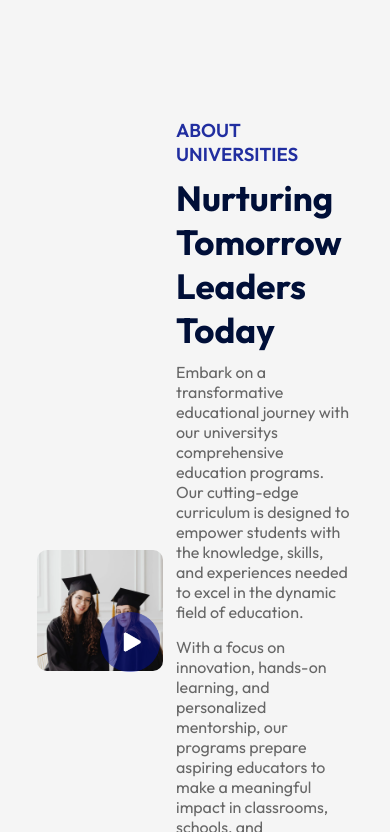
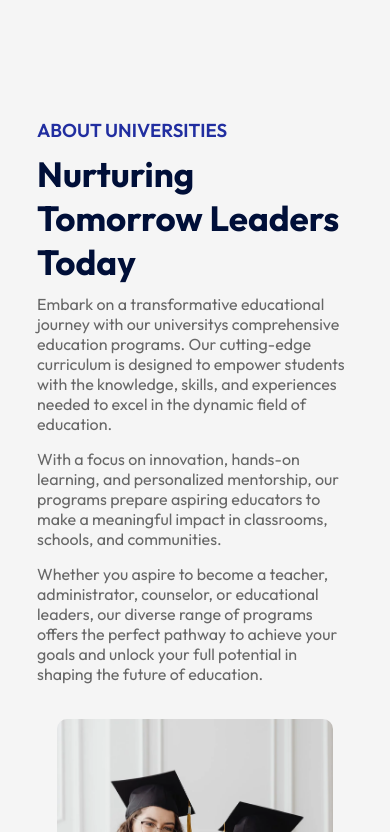
Before and after one commit to RachaelBamigboye/Edurite, a React (Vite) app: page / in a window 390 px wide. Shown: the part 1992-2824 px from the top of the page. Built offline with nearby package versions, Linux system fonts and the light colour scheme.

Commit message:
make changes to about page responsiveness

```diff
--- a/src/component/About/About.css
+++ b/src/component/About/About.css
@@ -46,3 +46,21 @@
     color:#676767;
     margin-bottom: 15px;
 }
+
+/* ....... media query ....... */
+@media (max-width: 800px){
+    .about{
+        flex-direction: column;
+    }
+
+    .about-left{
+        flex-basis: 100%;
+        margin: 20px;
+        order:2;
+    }
+
+    .about-right{
+        flex-basis: 100%;
+    }
+
+}
```
